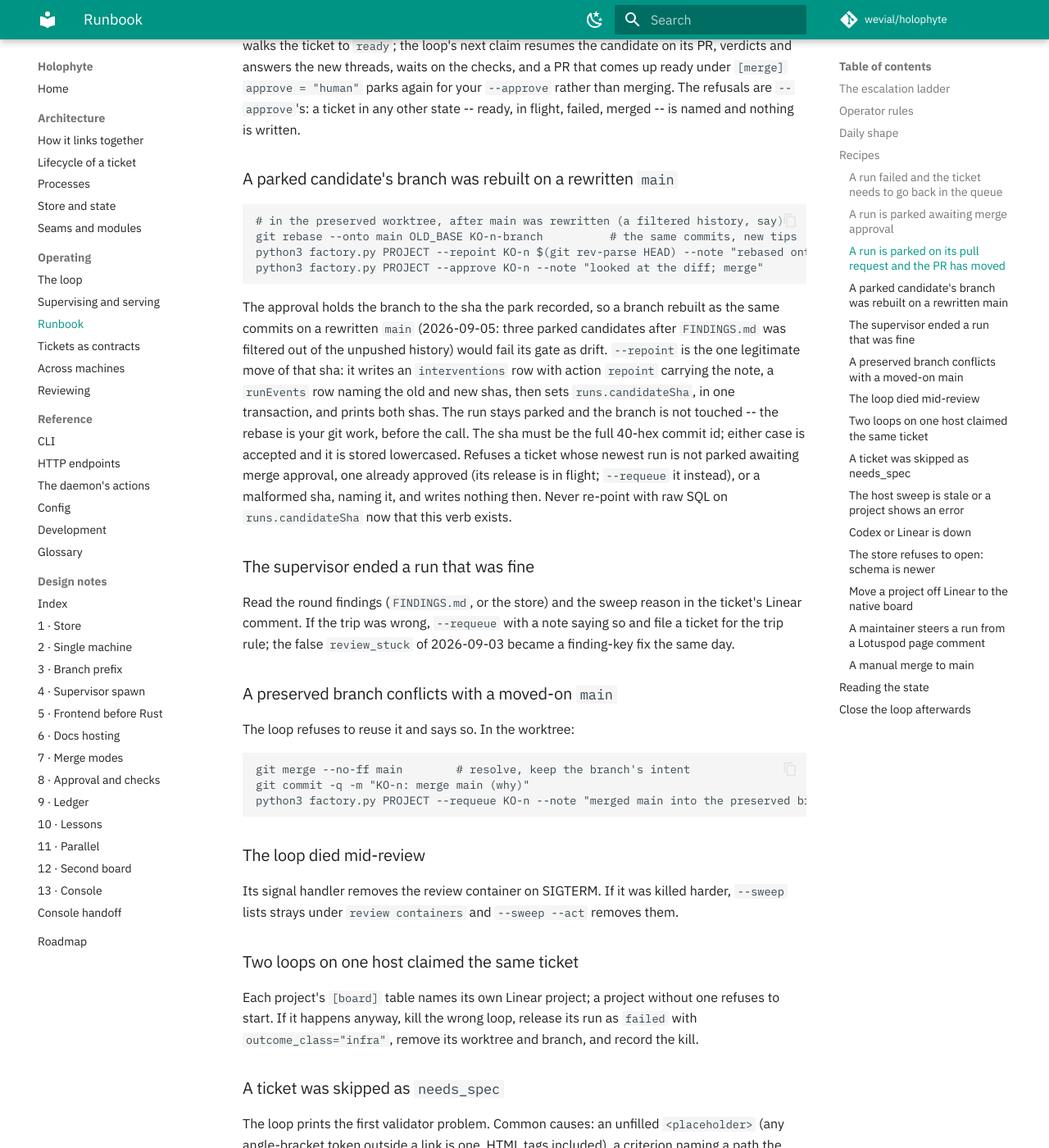
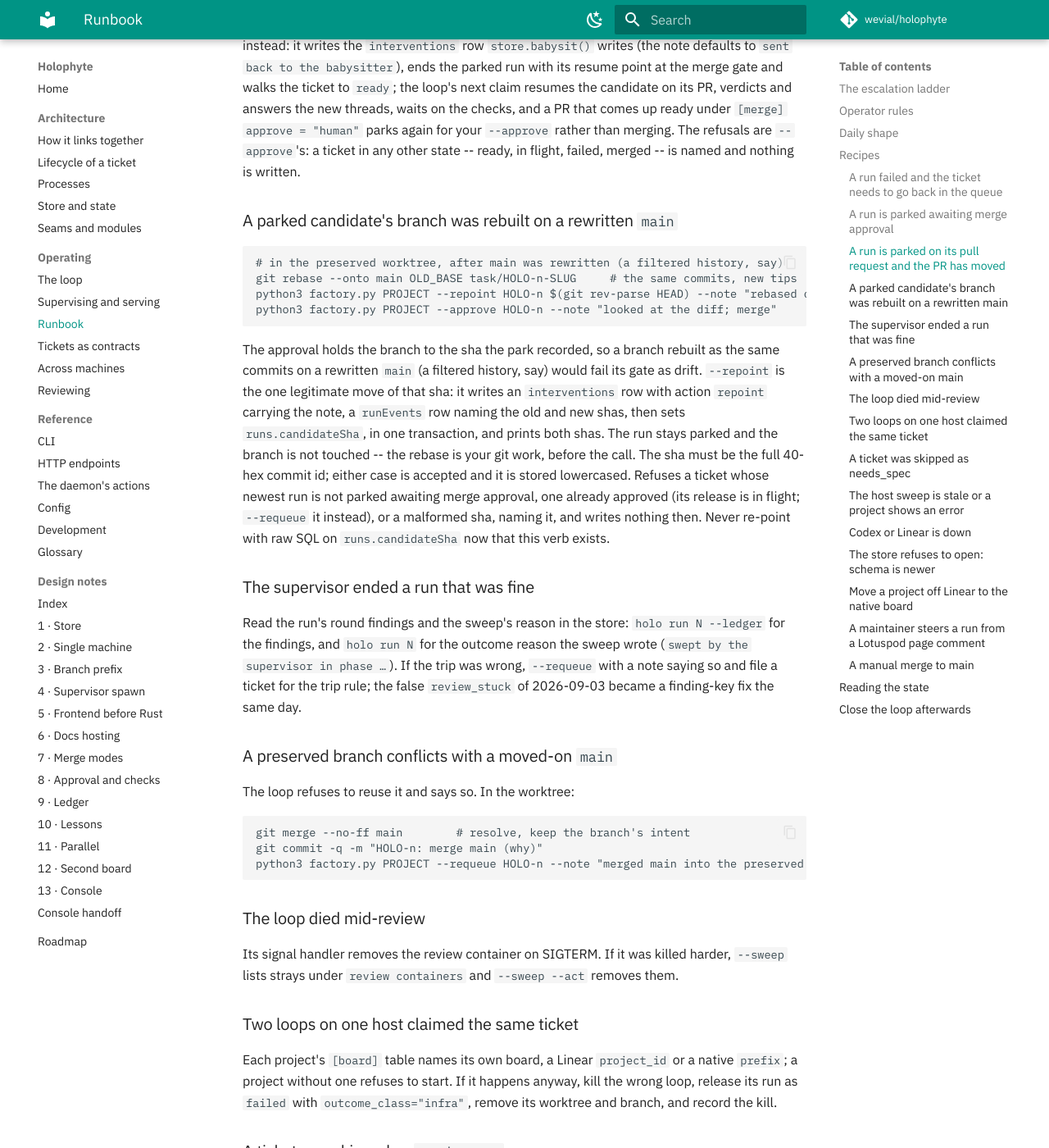
Before and after one commit to wevial/holophyte, an MkDocs documentation site: the page built from docs/operating/runbook.md, in a window 1280 px wide and 1400 px high, scrolled down 2440 px. Shown: the whole window at 82% size. Built offline with MkDocs 1.6.1 and Material for MkDocs 9.7.7, drawn with Linux system fonts in a browser that asks for light colours; comment, search, counter and statistics services are not loaded; some of the changed text lies outside the part shown.

Commit message:
docs(runbook): name HOLO-n, the store and each merge mode's push; KEY-n in --help (HOLO-257)
The runbook recipes take HOLO-n and read findings and the sweep's reason
from the store; Daily shape says what each [merge] mode pushes; the
two-loops recipe names a Linear project_id or a native prefix; the repoint
recipe drops its dated FINDINGS.md example. factory.py --help uses the
KEY-n metavar throughout and drops "Linear-driven" from its description.

````diff
--- a/docs/operating/runbook.md
+++ b/docs/operating/runbook.md
@@ -58,28 +58,30 @@
 checkout's `HEAD`, and the daemon leaves for the new code on its own after
 a self-merge; neither is restarted by hand. The console rebuilds itself:
 the host daemon builds `console/dist` at startup when its stamp is not the
-checkout's `console/` tree, and keeps the old build if that fails. After
-each loop merge the operator pushes `main` by hand; the factory never
-pushes.
+checkout's `console/` tree, and keeps the old build if that fails. Under
+`[merge] mode = "pr"` the factory pushes the run's branch and GitHub merges
+its pull request, so nothing is pushed by hand; under `mode = "local"` the
+merge lands on the checkout's own `main` and the factory does not push it
+(see [Config](../config.md#merge)).
 
 ## Recipes
 
 ### A run failed and the ticket needs to go back in the queue
 
 ```
-python3 factory.py PROJECT --requeue KO-n --note "why: contract fixed / infra outage / …"
+python3 factory.py PROJECT --requeue HOLO-n --note "why: contract fixed / infra outage / …"
 # then relaunch the loop
 ```
 
 Refuses a ticket that is merged, has a live run, or does not exist; writes
 an `interventions` row with action `requeue`. If the failure was a contract
-defect, fix the file and `--file-ticket FILE --update KO-n` first; the
+defect, fix the file and `--file-ticket FILE --update HOLO-n` first; the
 rerun reuses the preserved branch.
 
 ### A run is parked awaiting merge approval
 
 ```
-python3 factory.py PROJECT --approve KO-n --note "looked at the diff; merge"
+python3 factory.py PROJECT --approve HOLO-n --note "looked at the diff; merge"
 # then relaunch the loop
 ```
 
@@ -102,7 +104,7 @@
 ### A run is parked on its pull request and the PR has moved
 
 ```
-python3 factory.py PROJECT --babysit KO-n --note "new review thread; look at the PR again"
+python3 factory.py PROJECT --babysit HOLO-n --note "new review thread; look at the PR again"
 # then relaunch the loop
 ```
 
@@ -122,15 +124,14 @@
 
 ```
 # in the preserved worktree, after main was rewritten (a filtered history, say)
-git rebase --onto main OLD_BASE KO-n-branch          # the same commits, new tips
-python3 factory.py PROJECT --repoint KO-n $(git rev-parse HEAD) --note "rebased onto the filtered main; same commits"
-python3 factory.py PROJECT --approve KO-n --note "looked at the diff; merge"
+git rebase --onto main OLD_BASE task/HOLO-n-SLUG     # the same commits, new tips
+python3 factory.py PROJECT --repoint HOLO-n $(git rev-parse HEAD) --note "rebased onto the filtered main; same commits"
+python3 factory.py PROJECT --approve HOLO-n --note "looked at the diff; merge"
 ```
 
 The approval holds the branch to the sha the park recorded, so a branch
-rebuilt as the same commits on a rewritten `main` (2026-09-05: three
-parked candidates after `FINDINGS.md` was filtered out of the unpushed
-history) would fail its gate as drift. `--repoint` is the one legitimate
+rebuilt as the same commits on a rewritten `main` (a filtered history,
+say) would fail its gate as drift. `--repoint` is the one legitimate
 move of that sha: it writes an `interventions` row with action `repoint`
 carrying the note, a `runEvents` row naming the old and new shas, then
 sets `runs.candidateSha`, in one transaction, and prints both shas. The
@@ -143,8 +144,10 @@
 
 ### The supervisor ended a run that was fine
 
-Read the round findings (`FINDINGS.md`, or the store) and the sweep reason
-in the ticket's Linear comment. If the trip was wrong, `--requeue` with a
+Read the run's round findings and the sweep's reason in the store:
+`holo run N --ledger` for the findings, and `holo run N` for the outcome
+reason the sweep wrote (`swept by the supervisor in phase …`). If the trip
+was wrong, `--requeue` with a
 note saying so and file a ticket for the trip rule; the false
 `review_stuck` of 2026-09-03 became a finding-key fix the same day.
 
@@ -154,8 +157,8 @@
 
 ```
 git merge --no-ff main        # resolve, keep the branch's intent
-git commit -q -m "KO-n: merge main (why)"
-python3 factory.py PROJECT --requeue KO-n --note "merged main into the preserved branch by hand"
+git commit -q -m "HOLO-n: merge main (why)"
+python3 factory.py PROJECT --requeue HOLO-n --note "merged main into the preserved branch by hand"
 ```
 
 ### The loop died mid-review
@@ -166,10 +169,11 @@
 
 ### Two loops on one host claimed the same ticket
 
-Each project's `[board]` table names its own Linear project; a project
-without one refuses to start. If it happens anyway, kill the wrong loop,
-release its run as `failed` with `outcome_class="infra"`, remove its
-worktree and branch, and record the kill.
+Each project's `[board]` table names its own board, a Linear `project_id`
+or a native `prefix`; a project without one refuses to start. If it
+happens anyway, kill the wrong loop, release its run as `failed` with
+`outcome_class="infra"`, remove its worktree and branch, and record the
+kill.
 
 ### A ticket was skipped as `needs_spec`
 
@@ -177,7 +181,8 @@
 `<placeholder>` (any angle-bracket token outside a link is one, HTML tags
 included), a criterion naming a path the project gitignores, a section
 after `## Open questions` (it must read exactly `- None`), a bold key that
-Linear rewrote. Fix the file, `--file-ticket FILE --update KO-n`, relaunch.
+Linear rewrote. Fix the file, `--file-ticket FILE --update HOLO-n`,
+relaunch.
 
 ### The host sweep is stale or a project shows an error
 
@@ -249,7 +254,7 @@
 to that ticket's work.
 
 ```
-holo steer -p PROJECT KO-n -n "the comment's text, as written" --author "maintainer via Lotuspod"
+holo steer -p PROJECT HOLO-n -n "the comment's text, as written" --author "maintainer via Lotuspod"
 ```
 
 The note is the comment's text as written. Add `--hint` only when the
````
Also changed, not shown: 1 other file.
